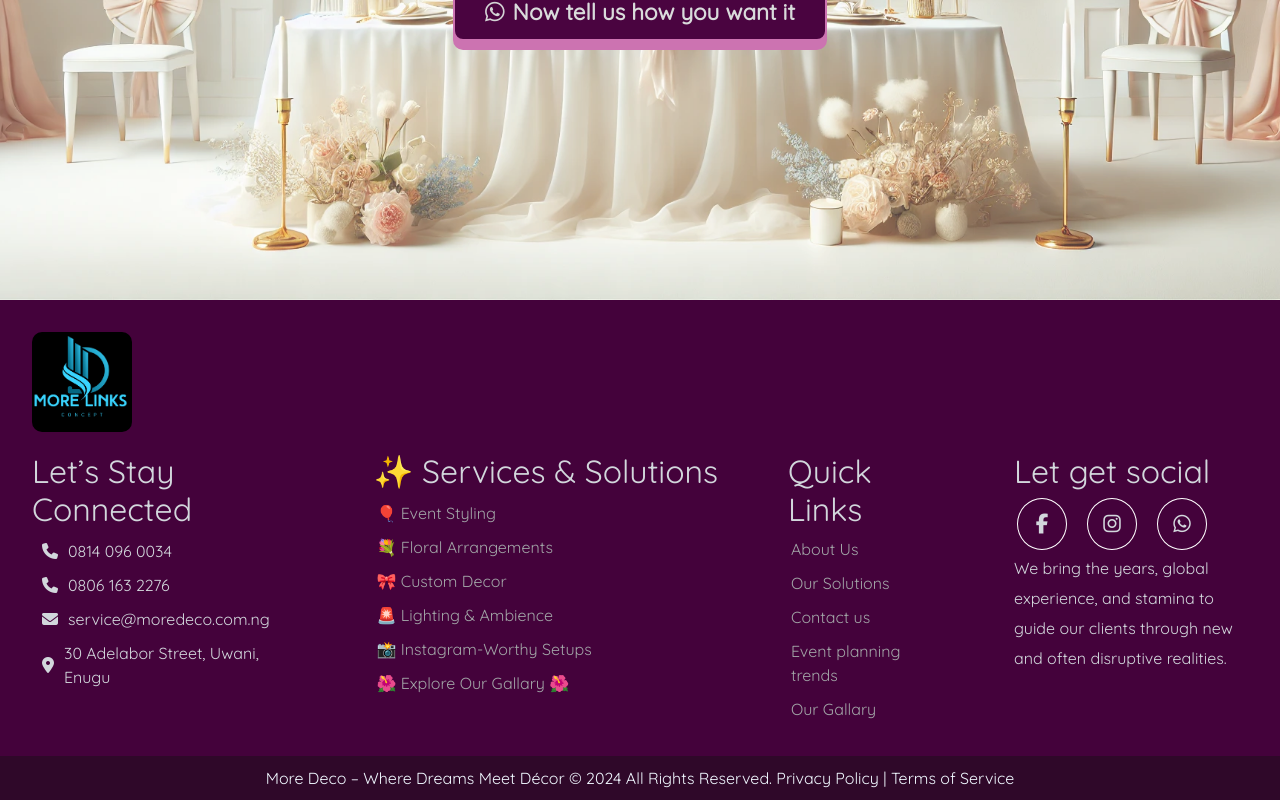
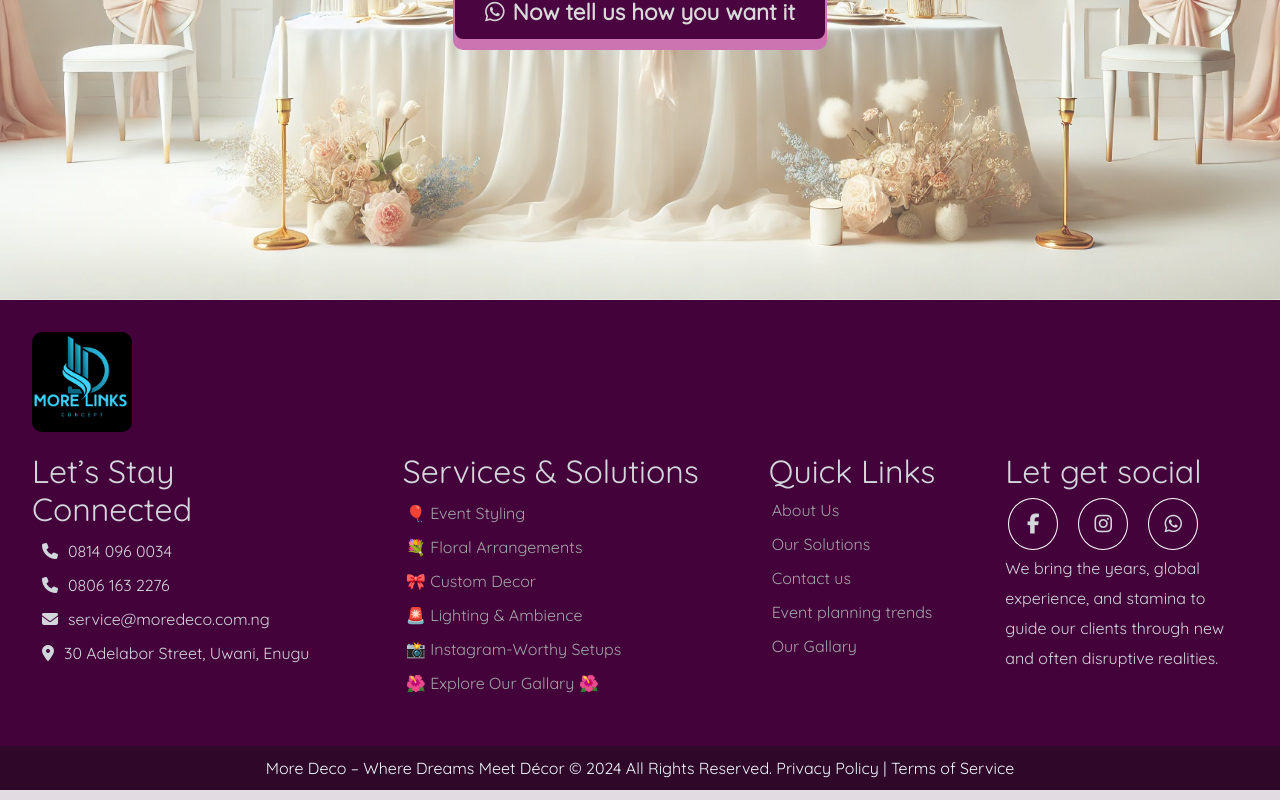
Before and after one commit to Ikendu/moreLinksDeco, a React (Vite) app in the folder mysite/: page / in a window 1280 px wide. Shown: the part 6109-6909 px from the top of the page. Built offline with nearby package versions, Linux system fonts and the light colour scheme.

Commit message:
contact update

```diff
--- a/mysite/src/components/footer/Footer.jsx
+++ b/mysite/src/components/footer/Footer.jsx
@@ -35,7 +35,7 @@ export default function Footer() {
               </div>
             </div>
             <div>
-              <h2>✨&nbsp;Services&nbsp;&&nbsp;Solutions</h2>
+              <h2>Services&nbsp;&&nbsp;Solutions</h2>
               <ul className='serviceList'>
                 <li>
                   <Link to='/services'>🎈 Event Styling</Link>
@@ -60,7 +60,7 @@ export default function Footer() {
           </div>
           <div className='centerControl'>
             <div className='quickLinks'>
-              <h2>Quick Links</h2>
+              <h2>Quick&nbsp;Links</h2>
               <ul className='footerLinks'>
                 <li>
                   <Link to='/about'>About Us</Link>
```
